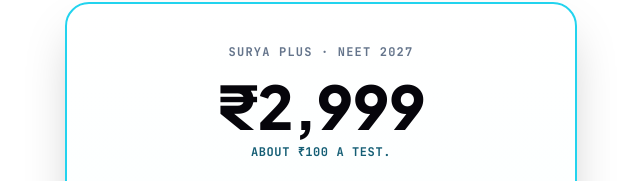
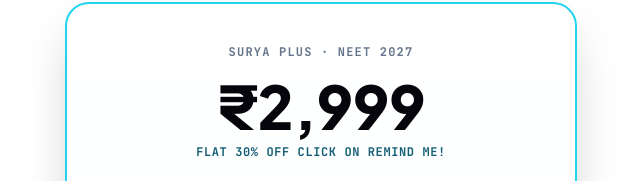
Before and after one commit to classplusdeepak-design/adityajoshi, a plain HTML site: page index.html in a window 1280 px wide. Shown: the part 4370-4551 px from the top of the page, without its empty margins (319-959 px from the left). Drawn offline with nearby package versions, Linux system fonts and the light colour scheme.

Commit message:
Add files via upload

```diff
--- a/index.html
+++ b/index.html
@@ -774,7 +774,7 @@
                     <span class="text-xs font-mono uppercase tracking-widest text-slate-500 font-bold block text-center">SURYA PLUS · NEET 2027</span>
                     <div class="text-center my-4">
                         <span class="text-5xl sm:text-6xl font-black text-navy-950">₹2,999</span>
-                        <p class="text-xs font-mono text-cyan-800 font-bold uppercase tracking-wider mt-2">ABOUT ₹100 A TEST.</p>
+                        <p class="text-xs font-mono text-cyan-800 font-bold uppercase tracking-wider mt-2">FLAT 30% off click on remind me!</p>
                     </div>
 
                     <div class="my-6 py-4 border-y border-slate-200 space-y-3 text-sm text-slate-700">
```
